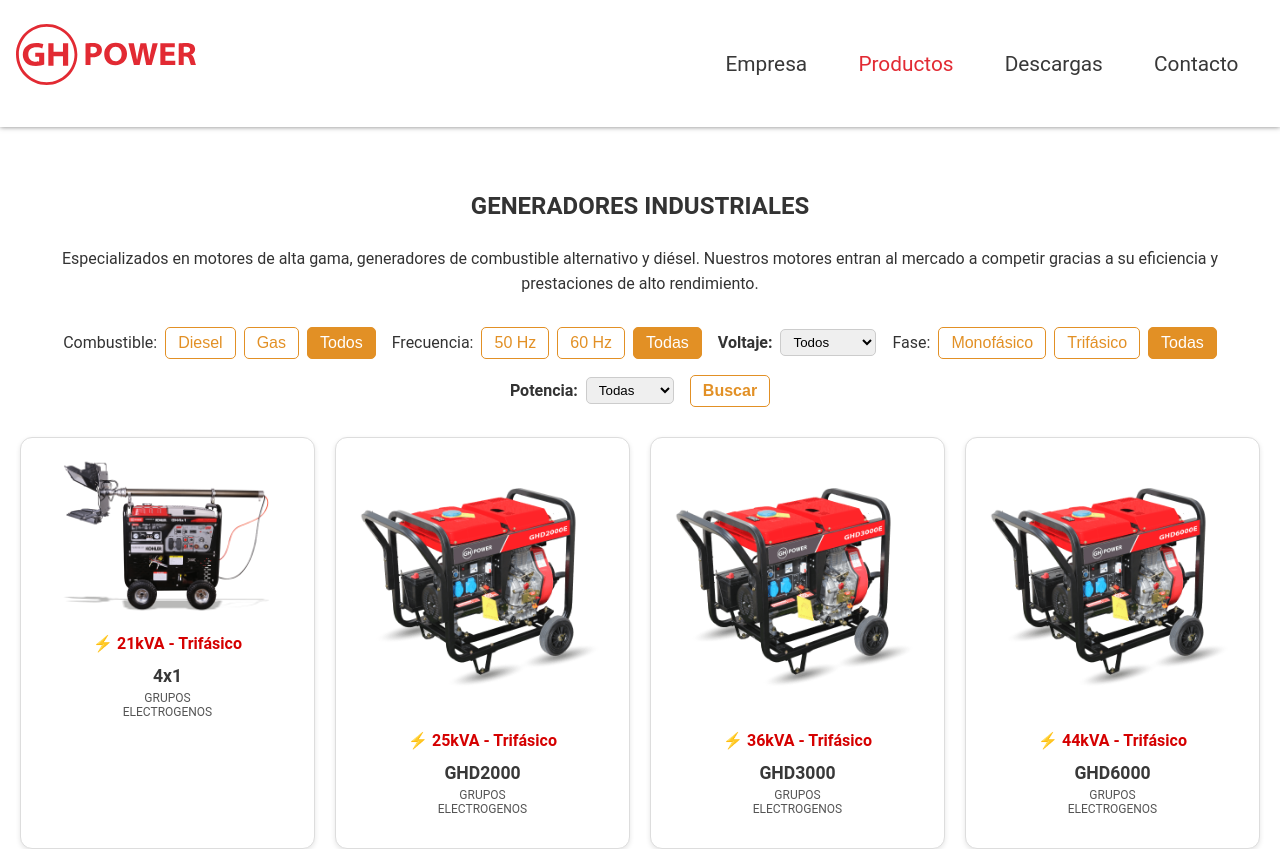
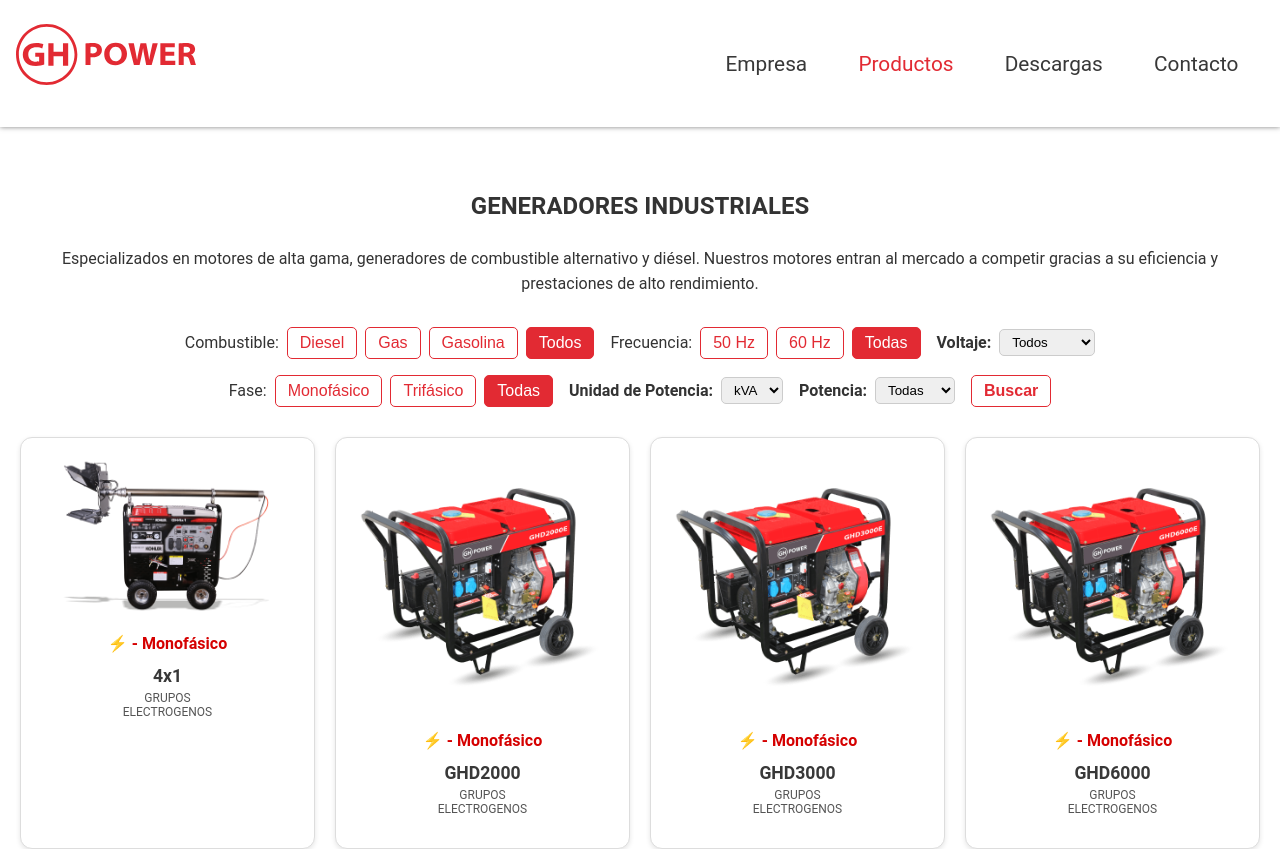
Before and after one commit to lidiamiron/Gh-Power, a React (Vite) app in the folder web/: page /productos in a window 1280 px wide. Shown: the top 849 px of the page. Built offline with nearby package versions, Linux system fonts and the light colour scheme.

Commit message:
added products to the filter

```diff
--- a/web/src/Pages/Productos.css
+++ b/web/src/Pages/Productos.css
@@ -26,16 +26,16 @@
 
 .filter-group button {
   padding: 6px 12px;
-  border: 1px solid #e29025;
+  border: 1px solid #e22a33;
   background: white;
-  color: #e29025;
+  color: #e22a33;
   border-radius: 5px;
   cursor: pointer;
 }
 
 .filter-group button.active,
 .search-button {
-  background-color: #e29025;
+  background-color: #e22a33;
   color: white;
 }
 
@@ -113,7 +113,7 @@
 }
 
 .product-name:hover{
-  color:#ce7807;
+  color:#e22a33;
 
 }
 
--- a/web/src/Pages/Productos.jsx
+++ b/web/src/Pages/Productos.jsx
@@ -1,7 +1,6 @@
 import React, { useState } from "react";
 import { Link } from "react-router-dom";
 import "../pages/Productos.css";
-
 
 import generador from "../assets/4x1-1.png";
 import GHD2000 from "../assets/ghd2000.png";
@@ -24,26 +23,25 @@
 import GHG10000E from "../assets/GHG10000E.png";
 
 const products = [
-  { name: "4x1", power: "21kVA", powerValue: 21, type: "Trifásico", fuel: "Diesel", frequency: "50", voltage: ["380/220V", "400/230V", "415/240V" ], phase: "Three", image: generador },
-  { name: "GHD2000", power: "25kVA", powerValue: 25, type: "Trifásico", fuel: "Diesel", frequency: "50", voltage:  ["380/220V", "400/230V", "415/240V" ], phase: "Three", image: GHD2000 },
-  { name: "GHD3000", power: "36kVA", powerValue: 36, type: "Trifásico", fuel: "Diesel", frequency: "50", voltage:  ["380/220V", "400/230V", "415/240V" ], phase: "Three", image: GHD3000 },
-  { name: "GHD6000", power: "44kVA", powerValue: 44, type: "Trifásico", fuel: "Diesel", frequency: "50", voltage:  ["380/220V", "400/230V", "415/240V" ], phase: "Three", image: GHD6000 },
-  { name: "GHD8000", power: "50kVA", powerValue: 50, type: "Trifásico", fuel: "Diesel", frequency: "50", voltage:  ["380/220V", "400/230V", "415/240V" ], phase: "Three", image: GHD8000 },
-  { name: "GHD10000", power: "72kVA", powerValue: 72, type: "Trifásico", fuel: "Diesel", frequency: "50", voltage:  ["380/220V", "400/230V", "415/240V" ], phase: "Three", image: GHD12000 },
-  { name: "GHD12000", power: "88kVA", powerValue: 88, type: "Trifásico", fuel: "Diesel", frequency: "50", voltage:  ["380/220V", "400/230V", "415/240V" ], phase: "Three", image: GHD10000 },
-  { name: "GHD13000", power: "110kVA", powerValue: 110, type: "Trifásico", fuel: "Diesel", frequency: "50", voltage:  ["380/220V", "400/230V", "415/240V" ], phase: "Three", image: GHD13000 },
-  { name: "GHD13500", power: "150kVA", powerValue: 150, type: "Trifásico", fuel: "Diesel", frequency: "50", voltage:  ["380/220V", "400/230V", "415/240V" ], phase: "Three", image: GHD13500 },
-  { name: "GHD14000", power: "165kVA", powerValue: 165, type: "Trifásico", fuel: "Diesel", frequency: "50", voltage:  ["380/220V", "400/230V", "415/240V" ], phase: "Three", image: GHD14000 },
-  { name: "GHG2500E", power: "188kVA", powerValue: 188, type: "Trifásico", fuel: "Diesel", frequency: "50", voltage:  ["380/220V", "400/230V", "415/240V" ], phase: "Three", image: GHG2500E },
-  { name: "GHG3000E", power: "250kVA", powerValue: 250, type: "Trifásico", fuel: "Diesel", frequency: "50", voltage:  ["380/220V", "400/230V", "415/240V" ], phase: "Three", image: GHG3000E },
-  { name: "GHG3500E", power: "21kVA", powerValue: 21, type: "Trifásico", fuel: "Diesel", frequency: "50", voltage: ["380/220V", "400/230V", "415/240V" ], phase: "Three", image: GHG3500E},
-  { name: "GHG3800E", power: "25kVA", powerValue: 25, type: "Trifásico", fuel: "Diesel", frequency: "50", voltage:  ["380/220V", "400/230V", "415/240V" ], phase: "Three", image: GHG3800E },
-  { name: "GHG6000E", power: "36kVA", powerValue: 36, type: "Trifásico", fuel: "Diesel", frequency: "50", voltage:  ["380/220V", "400/230V", "415/240V" ], phase: "Three", image: GHG6000E},
-  { name: "GHG7000E", power: "44kVA", powerValue: 44, type: "Trifásico", fuel: "Diesel", frequency: "50", voltage:  ["380/220V", "400/230V", "415/240V" ], phase: "Three", image: GHG7000E },
-  { name: "GHG7500E", power: "50kVA", powerValue: 50, type: "Trifásico", fuel: "Diesel", frequency: "50", voltage:  ["380/220V", "400/230V", "415/240V" ], phase: "Three", image: GHG7500E },
-  { name: "GHG9000E", power: "72kVA", powerValue: 72, type: "Trifásico", fuel: "Diesel", frequency: "50", voltage:  ["380/220V", "400/230V", "415/240V" ], phase: "Three", image:  GHG9000E},
-  { name: "GHG10000E", power: "88kVA", powerValue: 88, type: "Trifásico", fuel: "Diesel", frequency: "50", voltage:  ["380/220V", "400/230V", "415/240V" ], phase: "Three", image:  GHG10000E},
-
+  { name: "4x1", powerKVA: "", powerValueKVA: 21, powerKW: "16.8kW", powerValueKW: 16.8, powerW: "5500W", powerValueW: 5500, type: "Monofásico", fuel: "Gasolina", frequencies: ["50", "60"], voltage: ["220V"], phase: "Monofásico", image: generador },
+  { name: "GHD2000", powerKVA: "", powerValueKVA: 25, powerKW: "2.0/2.2kW", powerValueKW: 2.2, powerW: "", powerValueW: 20000, type: "Monofásico", fuel: "Diesel", frequencies: ["50", "60"], voltage: ["230/400V"], phase: "Monofásico", image: GHD2000 },
+  { name: "GHD3000", powerKVA: "", powerValueKVA: 36, powerKW: "3.0/3.3", powerValueKW: 3.3, powerW: "", powerValueW: 28800, type: "Monofásico", fuel: "Diesel", frequencies: ["50", "60"], voltage: ["110/240V"], phase: "Monofásico", image: GHD3000 },
+  { name: "GHD6000", powerKVA: "", powerValueKVA: 36, powerKW: "5.0/5.5", powerValueKW: 5.5, powerW: "", powerValueW: 28800, type: "Monofásico", fuel: "Diesel", frequencies: ["50", "60"], voltage: ["110/240V"], phase: "Monofásico", image: GHD6000 },
+  { name: "GHD8000", powerKVA: "", powerValueKVA: 36, powerKW: "5.5/6.0", powerValueKW: 6.0, powerW: "", powerValueW: 28800, type: "Monofásico", fuel: "Diesel", frequencies: ["50", "60"], voltage: ["230/400V"], phase: "Monofásico", image: GHD8000 },
+  { name: "GHD10000", powerKVA: "", powerValueKVA: 36, powerKW: "7.0/7.7", powerValueKW: 7.7, powerW: "", powerValueW: 28800, type: "Monofásico", fuel: "Diesel", frequencies: ["50", "60"], voltage: ["230/400V"], phase: "Monofásico", image: GHD10000 },
+  { name: "GHD12000",  powerKVA: "", powerValueKVA: 36, powerKW: "8.0/8.8", powerValueKW: 8.8, powerW: "", powerValueW: 28800, type: "Monofásico", fuel: "Diesel", frequencies: ["50", "60"], voltage: ["230/400V"], phase: "Monofásico", image: GHD12000 },
+  { name: "GHD13000", powerKVA: "", powerValueKVA: 36, powerKW: "9.0/10", powerValueKW: 10, powerW: "", powerValueW: 28800, type: "Monofásico", fuel: "Diesel", frequencies: ["50", "60"], voltage: ["230/400V"], phase: "Monofásico", image: GHD13000 },
+  { name: "GHD13500", ppowerKVA: "", powerValueKVA: 36, powerKW: "10/11", powerValueKW: 11, powerW: "", powerValueW: 28800, type: "Monofásico", fuel: "Diesel", frequencies: ["50", "60"], voltage: ["230/400V"], phase: "Monofásico", image: GHD13500 },
+  { name: "GHD14000", powerKVA: "", powerValueKVA: 36, powerKW: "11/12", powerValueKW: 12, powerW: "", powerValueW: 28800, type: "Monofásico", fuel: "Diesel", frequencies: ["50", "60"], voltage: ["230/400V"], phase: "Monofásico", image: GHD14000 },
+  { name: "GHG2500E", powerKVA: "", powerValueKVA: 36, powerKW: "2/2.2", powerValueKW: 2.2, powerW: "", powerValueW: 28800, type: "Monofásico", fuel: "Gasolina", frequencies: ["50", "60"], voltage: ["230V"], phase: "Monofásico", image: GHG2500E },
+  { name: "GHG3000E", powerKVA: "", powerValueKVA: 36, powerKW: "2.5/2.8", powerValueKW: 2.8, powerW: "", powerValueW: 28800, type: "Monofásico", fuel: "Gasolina", frequencies: ["50", "60"], voltage: ["230V"], phase: "Monofásico", image: GHG3000E },
+  { name: "GHG3500E", powerKVA: "", powerValueKVA: 36, powerKW: "3/3.3", powerValueKW: 3.3, powerW: "", powerValueW: 28800, type: "Monofásico", fuel: "Gasolina", frequencies: ["50", "60"], voltage: ["230V"], phase: "Monofásico", image: GHG3500E },
+  { name: "GHG3800E", powerKVA: "", powerValueKVA: 36, powerKW: "3.2/3.6", powerValueKW: 3.6, powerW: "", powerValueW: 28800, type: "Monofásico", fuel: "Gasolina", frequencies: ["50", "60"], voltage: ["230V"], phase: "Monofásico", image: GHG3800E },
+  { name: "GHG6000E", powerKVA: "", powerValueKVA: 36, powerKW: "5/5.5", powerValueKW: 5.5, powerW: "", powerValueW: 28800, type: "Monofásico", fuel: "Gasolina", frequencies: ["50", "60"], voltage: ["230V"], phase: "Monofásico", image: GHG6000E },
+  { name: "GHG7000E", powerKVA: "", powerValueKVA: 36, powerKW: "6/6.5", powerValueKW: 6.5, powerW: "", powerValueW: 28800, type: "Monofásico", fuel: "Gasolina", frequencies: ["50", "60"], voltage: ["230V"], phase: "Monofásico", image: GHG7000E },
+  { name: "GHG7500E", powerKVA: "", powerValueKVA: 36, powerKW: "6/6.5", powerValueKW: 6.5, powerW: "", powerValueW: 28800, type: "Monofásico", fuel: "Gasolina", frequencies: ["50", "60"], voltage: ["230V"], phase: "Monofásico", image: GHG7500E },
+  { name: "GHG9000E", powerKVA: "", powerValueKVA: 36, powerKW: "7/7.5", powerValueKW: 7.5, powerW: "", powerValueW: 28800, type: "Monofásico", fuel: "Gasolina", frequencies: ["50", "60"], voltage: ["230V"], phase: "Monofásico", image: GHG9000E },
+  { name: "GHG10000E", powerKVA: "", powerValueKVA: 36, powerKW: "8/8.5", powerValueKW: 8.5, powerW: "", powerValueW: 28800, type: "Monofásico", fuel: "Gasolina", frequencies: ["50", "60"], voltage: ["230V"], phase: "Monofásico", image: GHG10000E },
 ];
 
 function ProductGrid() {
@@ -52,18 +50,30 @@
   const [selectedVoltage, setSelectedVoltage] = useState("All");
   const [selectedPhase, setSelectedPhase] = useState("All");
   const [selectedPower, setSelectedPower] = useState("All");
+  const [selectedPowerUnit, setSelectedPowerUnit] = useState("kVA"); // Default to kVA
   const [applyFilters, setApplyFilters] = useState(false);
 
   const handleSearch = () => setApplyFilters(true);
+
+  // Unique power values based on selected unit
+  const powerValues = {
+    kVA: [...new Set(products.map(p => p.powerValueKVA))].sort((a, b) => a - b),
+    kW: [...new Set(products.map(p => p.powerValueKW))].sort((a, b) => a - b),
+    W: [...new Set(products.map(p => p.powerValueW))].sort((a, b) => a - b),
+  };
 
   const filteredProducts = products.filter((product) => {
     if (!applyFilters) return true;
 
     const matchesFuel = selectedFuel === "All" || product.fuel === selectedFuel;
-    const matchesFrequency = selectedFrequency === "All" || product.frequency === selectedFrequency;
+    const matchesFrequency = selectedFrequency === "All" || product.frequencies.includes(selectedFrequency);
     const matchesVoltage = selectedVoltage === "All" || product.voltage.includes(selectedVoltage);
     const matchesPhase = selectedPhase === "All" || product.phase === selectedPhase;
-    const matchesPower = selectedPower === "All" || product.powerValue === parseInt(selectedPower);
+    const matchesPower = selectedPower === "All" || (
+      selectedPowerUnit === "kVA" ? product.powerValueKVA === parseFloat(selectedPower) :
+      selectedPowerUnit === "kW" ? product.powerValueKW === parseFloat(selectedPower) :
+      product.powerValueW === parseFloat(selectedPower)
+    );
 
     return matchesFuel && matchesFrequency && matchesVoltage && matchesPhase && matchesPower;
   });
@@ -82,6 +92,7 @@
             <span>Combustible:</span>
             <button onClick={() => setSelectedFuel("Diesel")} className={selectedFuel === "Diesel" ? "active" : ""}>Diesel</button>
             <button onClick={() => setSelectedFuel("Gas")} className={selectedFuel === "Gas" ? "active" : ""}>Gas</button>
+            <button onClick={() => setSelectedFuel("Gasolina")} className={selectedFuel === "Gasolina" ? "active" : ""}>Gasolina</button>
             <button onClick={() => setSelectedFuel("All")} className={selectedFuel === "All" ? "active" : ""}>Todos</button>
           </div>
 
@@ -96,25 +107,39 @@
             <label>Voltaje:</label>
             <select value={selectedVoltage} onChange={(e) => setSelectedVoltage(e.target.value)}>
               <option value="All">Todos</option>
+              <option value="220V">220V</option>
               <option value="380/220V">380/220V</option>
               <option value="400/230V">400/230V</option>
               <option value="415/240V">415/240V</option>
+              <option value="230/400V">230/400V</option>
+              <option value="110/240V">110/240V</option>
+              <option value="230/400V">230/400V</option>
+              <option value="230V">230V</option>
             </select>
           </div>
 
           <div className="filter-group">
             <span>Fase:</span>
-            <button onClick={() => setSelectedPhase("Single")} className={selectedPhase === "Single" ? "active" : ""}>Monofásico</button>
-            <button onClick={() => setSelectedPhase("Three")} className={selectedPhase === "Three" ? "active" : ""}>Trifásico</button>
+            <button onClick={() => setSelectedPhase("Monofásico")} className={selectedPhase === "Monofásico" ? "active" : ""}>Monofásico</button>
+            <button onClick={() => setSelectedPhase("Trifásico")} className={selectedPhase === "Trifásico" ? "active" : ""}>Trifásico</button>
             <button onClick={() => setSelectedPhase("All")} className={selectedPhase === "All" ? "active" : ""}>Todas</button>
+          </div>
+
+          <div className="filter-group">
+            <label>Unidad de Potencia:</label>
+            <select value={selectedPowerUnit} onChange={(e) => { setSelectedPowerUnit(e.target.value); setSelectedPower("All"); }}>
+              <option value="kVA">kVA</option>
+              <option value="kW">kW</option>
+              <option value="W">W</option>
+            </select>
           </div>
 
           <div className="filter-group">
             <label>Potencia:</label>
             <select value={selectedPower} onChange={(e) => setSelectedPower(e.target.value)}>
               <option value="All">Todas</option>
-              {[21, 25, 36, 44, 50, 72, 88, 110, 150, 165, 188, 250].map((kva) => (
-                <option key={kva} value={kva}>{kva} kVA</option>
+              {powerValues[selectedPowerUnit].map((value) => (
+                <option key={value} value={value}>{value} {selectedPowerUnit}</option>
               ))}
             </select>
           </div>
@@ -130,7 +155,7 @@
             <Link to={`/productos/${product.name}`} className="product-card" key={index}>
               <img src={product.image} alt={product.name} className="product-image" />
               <div className="product-power">
-                ⚡ {product.power} - <span>{product.type}</span>
+                ⚡ {selectedPowerUnit === "kVA" ? product.powerKVA : selectedPowerUnit === "kW" ? product.powerKW : product.powerW} - <span>{product.type}</span>
               </div>
               <h3 className="product-name">{product.name}</h3>
               <p className="product-subtitle">GRUPOS<br /> ELECTROGENOS</p>
```
